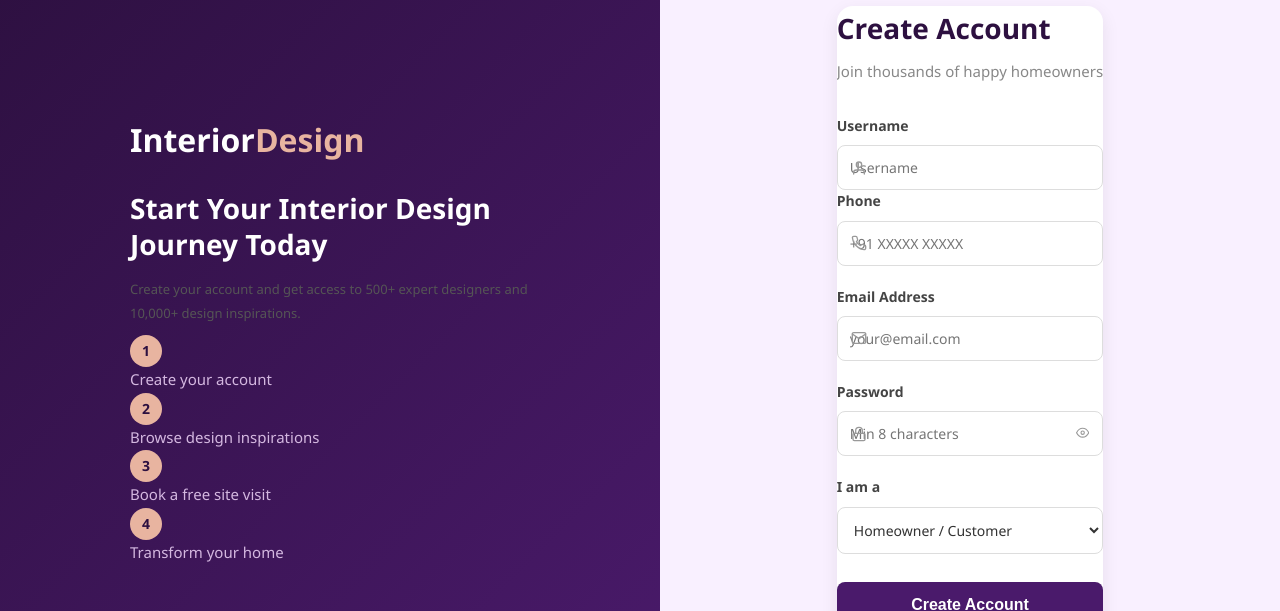
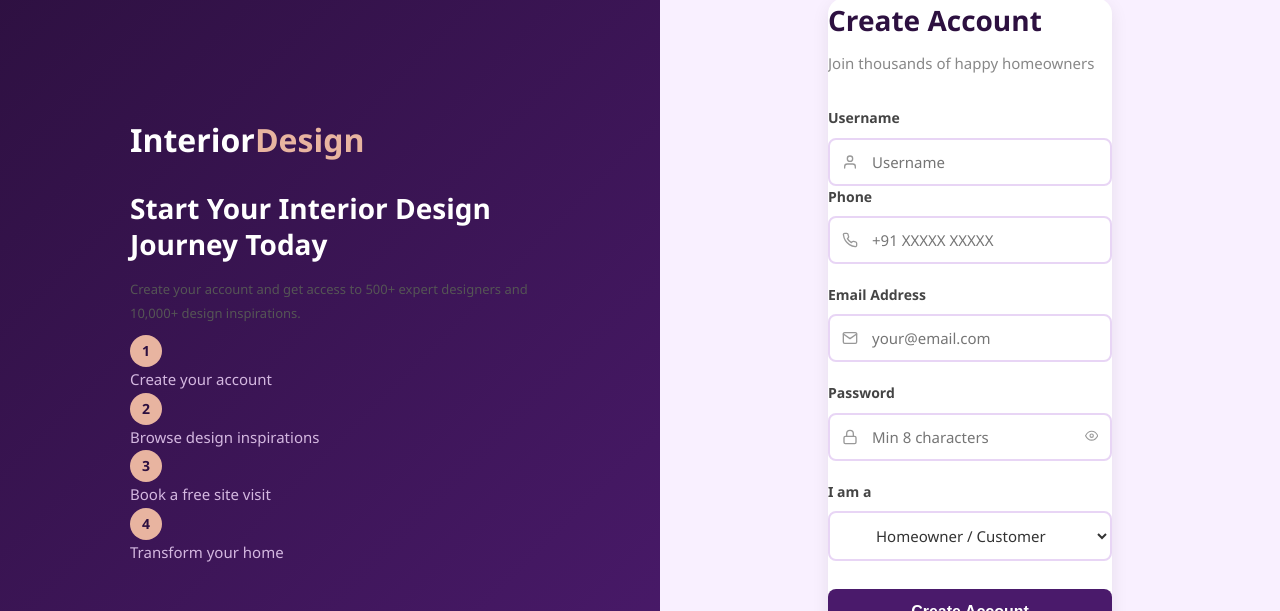
Before and after one commit to saisrijabogasundram/interior-frontend, a React (Create React App) app: page /register in a window 1280 px wide. Shown: the part 130-741 px from the top of the page. Built offline with nearby package versions, Linux system fonts and the light colour scheme; no server answers; a web font is replaced by a local one.

Commit message:
fix: remove input-field class from register inputs

```diff
--- a/src/pages/Register.js
+++ b/src/pages/Register.js
@@ -91,7 +91,7 @@ const Register = () => {
                 <div className="input-wrapper">
                   <FiUser className="input-icon" size={16} />
                   <input
-                    className="input-field input"
+                    className="input"
                     type="text"
                     placeholder="Username"
                     value={form.username}
@@ -106,9 +106,9 @@ const Register = () => {
               <div className="field">
                 <label className="label">Phone</label>
                 <div className="input-wrapper">
-                  <FiPhone className="input-icon" size={16}/>
+                  <FiPhone className="input-icon" size={16} />
                   <input
-                    className="input-field input"
+                    className="input"
                     type="tel"
                     placeholder="+91 XXXXX XXXXX"
                     value={form.phone}
@@ -123,9 +123,9 @@ const Register = () => {
             <div className="field">
               <label className="label">Email Address</label>
               <div className="input-wrapper">
-                <FiMail className="input-icon" size={16}/>
+                <FiMail className="input-icon" size={16} />
                 <input
-                  className="input-field input"
+                  className="input"
                   type="email"
                   placeholder="your@email.com"
                   value={form.email}
@@ -140,9 +140,9 @@ const Register = () => {
             <div className="field">
               <label className="label">Password</label>
               <div className="input-wrapper">
-                <FiLock className="input-icon" size={16}/>
+                <FiLock className="input-icon" size={16} />
                 <input
-                  className="input-field input"
+                  className="input"
                   type={showPass ? 'text' : 'password'}
                   placeholder="Min 8 characters"
                   value={form.password}
@@ -164,7 +164,7 @@ const Register = () => {
             <div className="field">
               <label className="label">I am a</label>
               <select
-                className="input-field"
+                className="input"
                 value={form.role}
                 onChange={(e) =>
                   setForm({ ...form, role: e.target.value })
```
